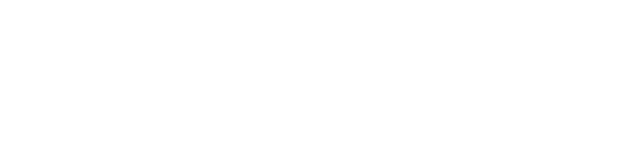
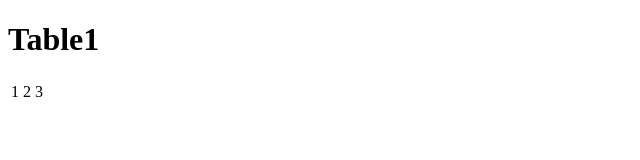
Before and after one commit to Saikal001/20.02HW, a plain HTML site: page index.html in a window 1280 px wide. Shown: the whole page, without its empty margins (0-640 px from the left). Drawn offline with Linux system fonts and the light colour scheme.

Commit message:
Created the beginning of the table

```diff
--- a/index.html
+++ b/index.html
@@ -8,7 +8,16 @@
   <link rel="stylsheet" href="style.css">
 </head>
 <body>
-
+  <div class="table">
+    <h1>Table1</h1>
+  <table>
+    <tr>
+      <td >1</td>
+      <td >2</td>
+      <td >3</td>
+    </tr>
+    </div>
+  </table>
 
 
   <script src="./script.js"></script>
```
